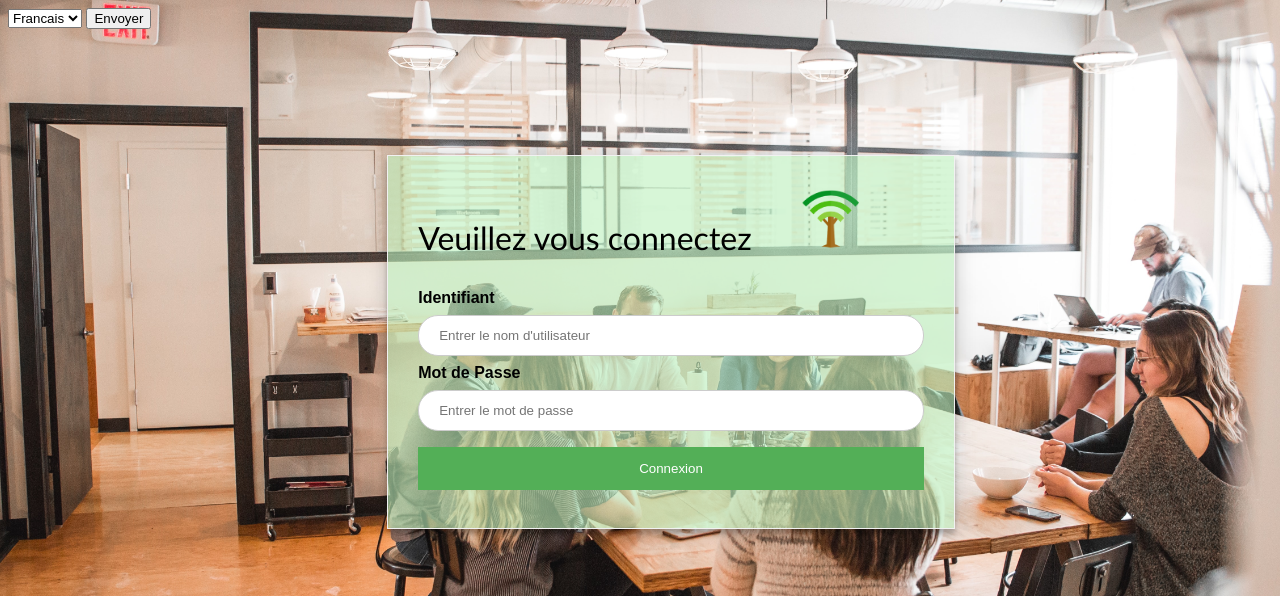
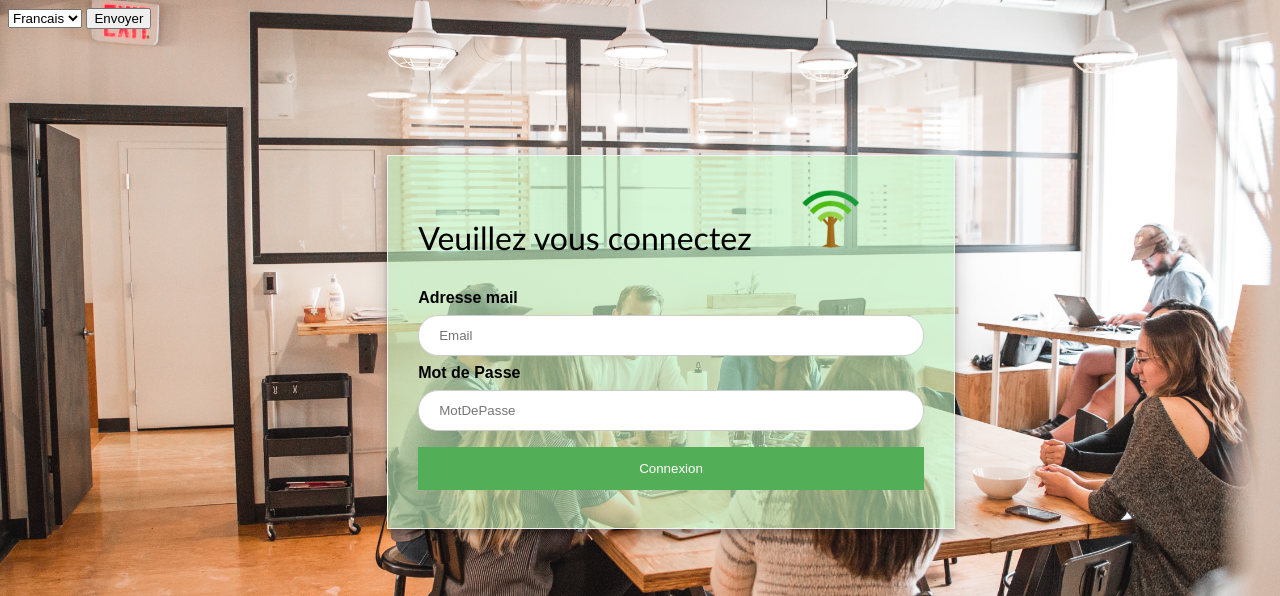
Before and after one commit to Pierro236/Ecosense, a PHP site: page / in a window 1280 px wide. Shown: the top 596 px of the page. Run offline with PHP 8.4, Linux system fonts and the light colour scheme; some libraries are stand-ins or nearby versions.

Commit message:
lang index final

```diff
--- a/index.php
+++ b/index.php
@@ -73,17 +73,17 @@ if ($_GET) {
 
 
 
-            <label><b>Identifiant</b></label>
+            <label><b><?php echo $lang['username']; ?></b></label>
 
-            <input type="text" placeholder="Entrer le nom d'utilisateur" name="email" id="email" required>
+            <input type="text" placeholder=<?php echo $lang['enterid']; ?> name="email" id="email" required>
 
 
 
 
             <label><b><?php echo $lang['mdp']; ?></b></label>
-            <input type="password" placeholder="Entrer le mot de passe" name="password" id="password" required>
+            <input type="password" placeholder=<?php echo $lang['enterpw']; ?> name="password" id="password" required>
 
-            <input type="submit" name="Btncx" id="formlogin" value='Connexion'>
+            <input type="submit" name="Btncx" id="formlogin" value=<?php echo $lang['connect']; ?>>
 
         </form>
 
--- a/lang/fr.php
+++ b/lang/fr.php
@@ -4,6 +4,10 @@ $lang = array(
 
     'title' => 'Bienvenue sur le site EcoSense',
     'Login' => 'Veuillez vous connectez',
-    'mdp' => 'Mot de Passe'
+    'mdp' => 'Mot de Passe',
+    'username' => "Adresse mail",
+    'enterid' => "Email",
+    'enterpw' => 'MotDePasse',
+    'connect' => 'Connexion',
 
 );
```
Also changed, not shown: lang/en.php (+6 -1 lines).
